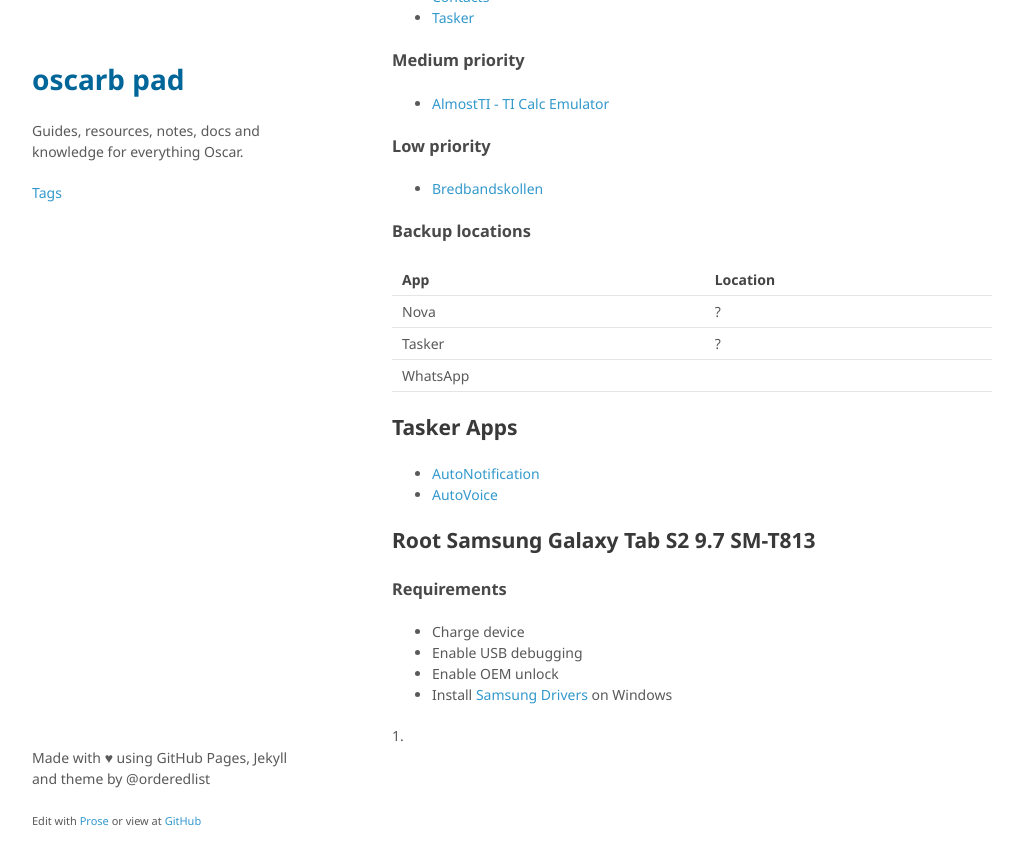
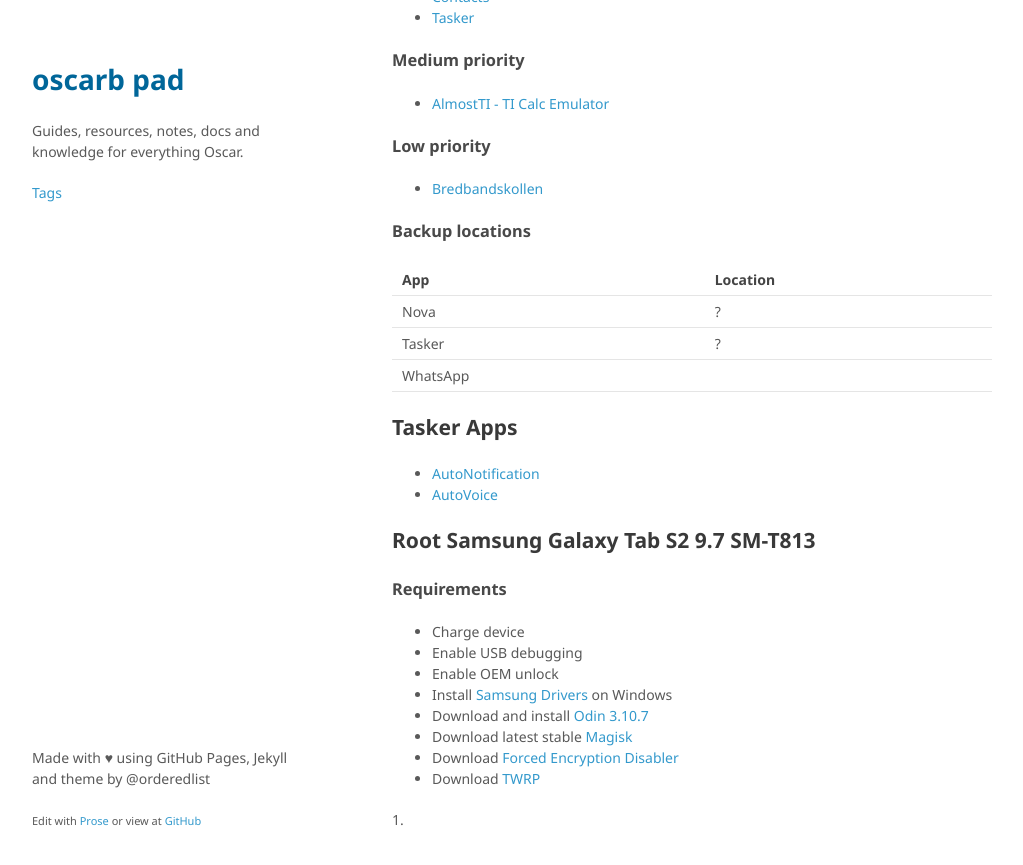
Before and after one commit to oscarb/pad, a Jekyll site: the page built from _docs/android-device-guide.md, in a window 1280 px wide and 900 px high, scrolled down 2603 px. Shown: the top 865 px of the window, without its empty margins (128-1151 px from the left). Built offline with Jekyll 4.4.1, drawn with Linux system fonts in a browser that asks for light colours; some web fonts are replaced.

Commit message:
Update android-device-guide.md

```diff
--- a/_docs/android-device-guide.md
+++ b/_docs/android-device-guide.md
@@ -163,6 +163,10 @@ WhatsApp |
 * Enable USB debugging
 * Enable OEM unlock
 * Install [Samsung Drivers](https://developer.samsung.com/galaxy/others/android-usb-driver-for-windows) on Windows
+* Download and install [Odin 3.10.7](https://forum.xda-developers.com/showthread.php?t=2711451)
+* Download latest stable [Magisk](https://forum.xda-developers.com/apps/magisk/official-magisk-v7-universal-systemless-t3473445)
+* Download [Forced Encryption Disabler](https://www.dropbox.com/s/dy6434a5w32d9sl/Tabs3_oreo_forced%2Bencryption_disabler.zip?dl=1)
+* Download [TWRP](https://www.dropbox.com/s/x319tpsyh6s7mh1/samsung_sm-t813_gts210vewifixx_nougat_twrp.tar?dl=1)
 
 
 1.
```
